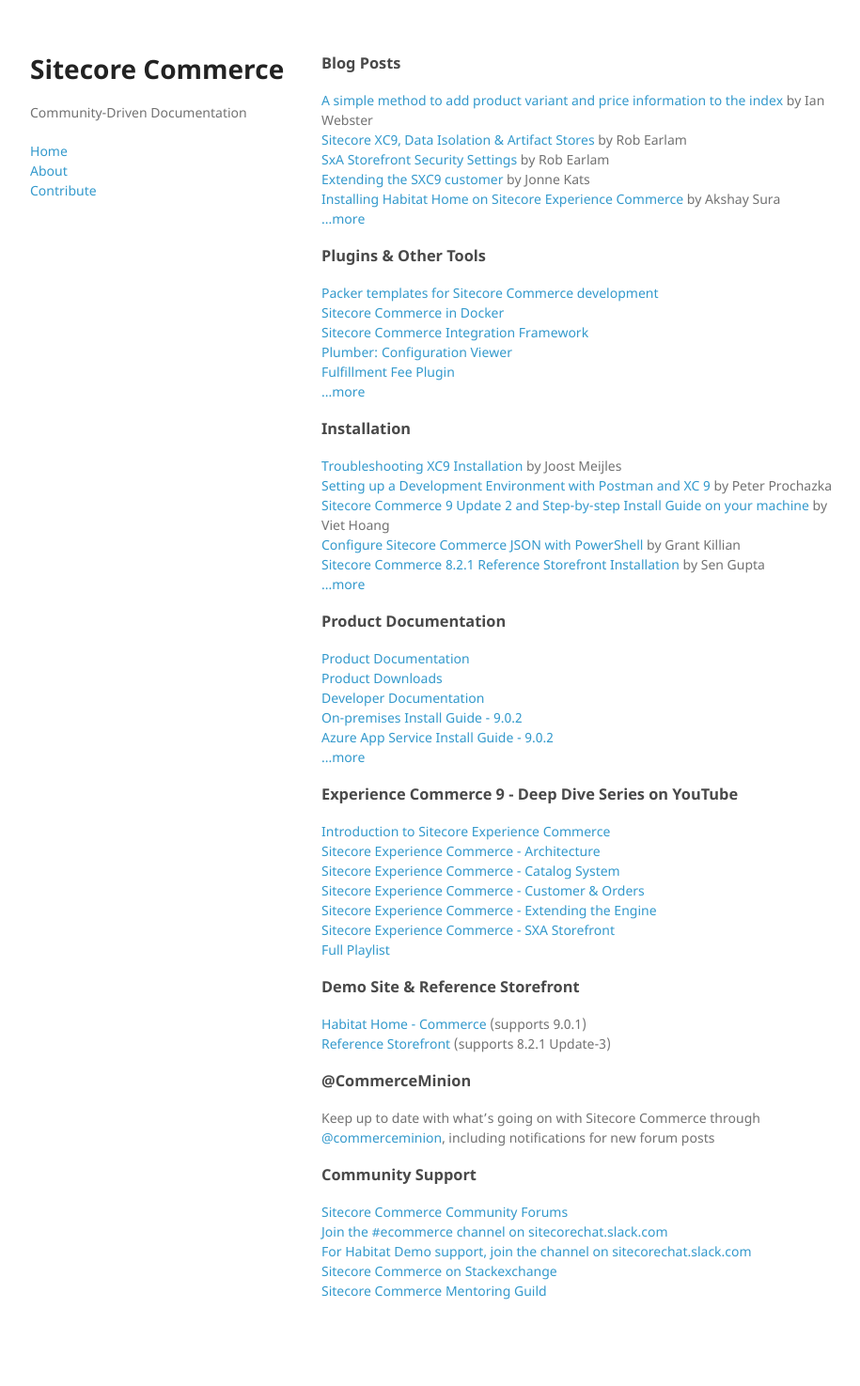
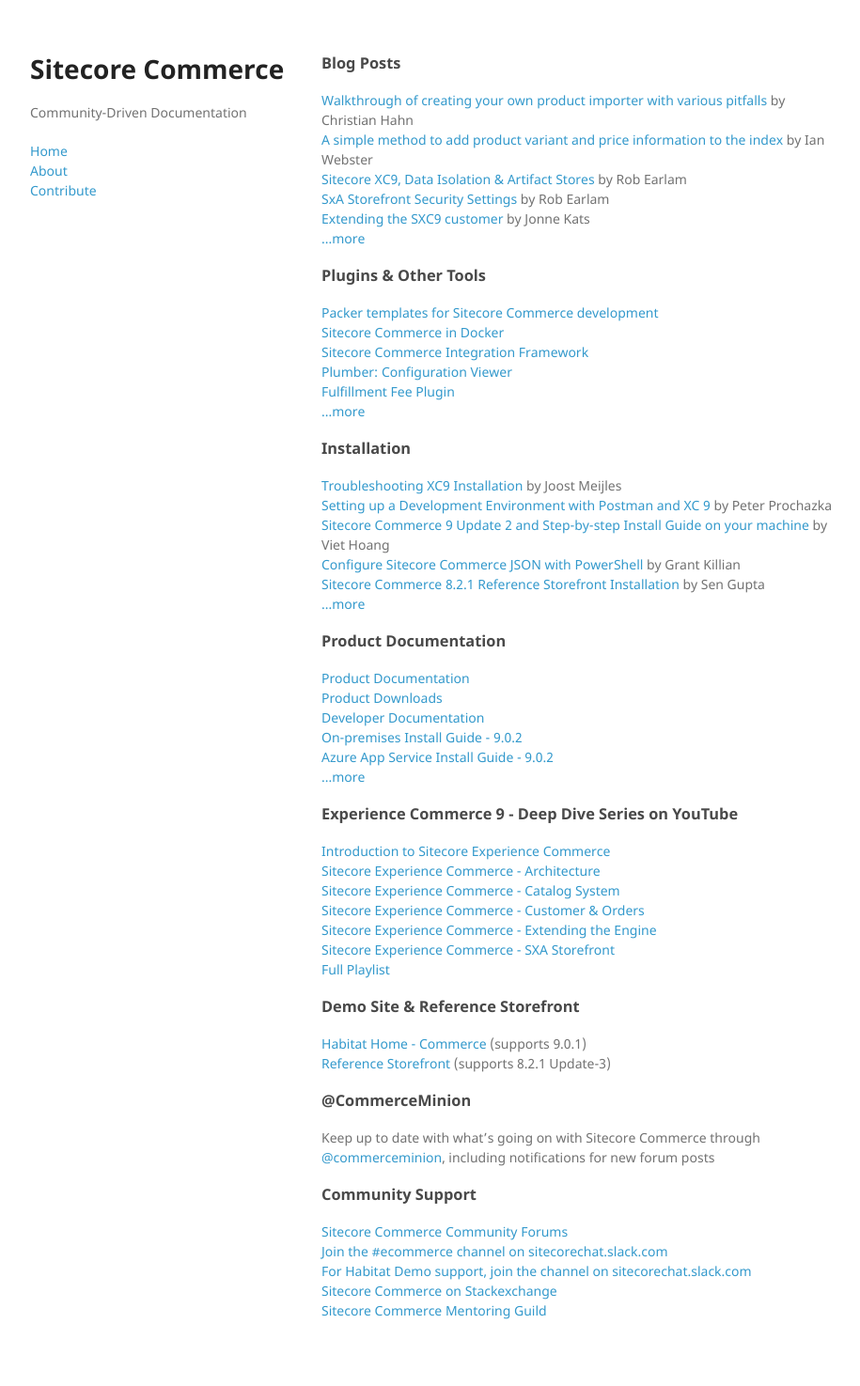
Before and after one commit to CommerceMinion/commerce-community-docs, a Jekyll site: the page built from index.md, in a window 1280 px wide. Shown: the whole page at 94% size, without its empty margins (26-941 px from the left). Built offline with Jekyll 4.4.1, drawn with Linux system fonts in a browser that asks for light colours; before the commit the page ends 1454 px from its top, so only the background shows below that.

Commit message:
Added Christian's new blog post

```diff
--- a/_data/blogs.yml
+++ b/_data/blogs.yml
@@ -1,3 +1,9 @@
+- title: Walkthrough of creating your own product importer with various pitfalls
+  link: https://hachweb.wordpress.com/2018/09/09/sitecore-xc-9-0-2-walkthrough-of-creating-your-own-product-importer-with-various-pitfalls/
+  author: Christian Hahn
+  submitted-by: Kelly Heard
+  submitted-on: 09-12-2018
+
 - title: A simple method to add product variant and price information to the index
   link: https://websterian.com/2018/08/31/sitecore-commerce-9-a-simple-method-to-add-product-variant-and-price-information-to-the-index-video-code/
   author: Ian Webster
```
